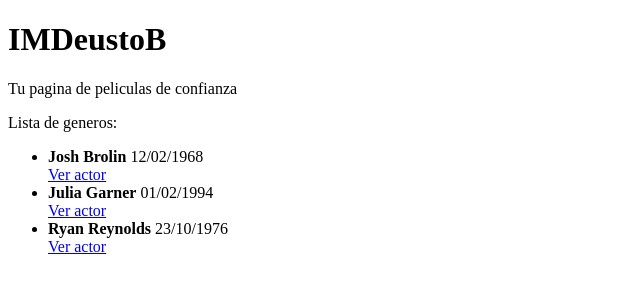
After one commit to lorenaespinel07/ProyectoWeb, a Django app: page /IMDeustoB/actores in a window 1280 px wide. The commit adds this page. Shown: the top 300 px of the page, without its empty margins (0-640 px from the left). Run offline with Django 5.2, Linux system fonts and the light colour scheme; data comes from the database, SQL or seed files in the repository; both versions use the stored data as it was after the commit.

Commit message:
TERMINADOgit add .git add .git add .

```diff
--- a/IW_G6/IMDeustoB/models.py
+++ b/IW_G6/IMDeustoB/models.py
@@ -18,7 +18,7 @@ class Pelicula(models.Model):
     nombre = models.CharField(max_length=100, unique=True)
     sinopsis = models.CharField(max_length=500, blank=True, null=True)
     anyo = models.PositiveIntegerField(blank=True, null=True)
-    generos = models.ManyToManyField(Genero, related_name="peliculas")
+    generos = models.ManyToManyField(Genero, null=True, blank=True, related_name="peliculas")
     imagen = models.URLField(blank=True, null=True)
     #actores
 
@@ -34,6 +34,7 @@ class Actor(models.Model):
     nacimiento = models.CharField(max_length=100, blank=True, null=True)
     pais = models.CharField(max_length=100, blank=True, null=True)
     imagen = models.URLField(blank=True, null=True)
+    peliculas = models.ManyToManyField(Pelicula, null=True, blank=True, related_name="actores")
 
     class Meta:
         verbose_name = "Actor"
--- a/IW_G6/IMDeustoB/templates/detalle_generos.html
+++ b/IW_G6/IMDeustoB/templates/detalle_generos.html
@@ -10,13 +10,13 @@
 
 <ul>
 
-{%for pelicula in genero.peliculas %}
+{%for pelicula in genero.peliculas.all %}
 
 <li><strong>{{pelicula.nombre}}</strong><em>Año: {{pelicula.anyo}}</em>
     <br>
     <span>{{pelicula.sinopsis}}</span>
     <br>
-    <a href="{% url 'pelicula_detalles'%}">Ver pelicula</a>
+    <a href="{% url 'detalle_peliculas' pelicula.id%}">Ver pelicula</a>
     <br>
     <img src="{{pelicula.imagen}}" alt="" width="300px">
 </li>
--- a/IW_G6/IMDeustoB/templates/index.html
+++ b/IW_G6/IMDeustoB/templates/index.html
@@ -4,6 +4,11 @@
     <meta charset="UTF-8">
     <meta name="viewport" content="width=device-width, initial-scale=1.0">
     <title>{%block titulo%} IMDeustoB {%endblock%}</title>
+    <style>
+        img {
+            width: 300px;
+        }
+    </style>
 </head>
 <body>
     <header>
--- /dev/null
+++ b/IW_G6/IMDeustoB/templates/lista_actores.html
@@ -0,0 +1,23 @@
+{%extends 'index.html'%}
+{%block titulo%}Lista Peliculas{%endblock%}
+
+{%block contenido%}
+<span>Lista de generos:</span>
+
+<ul>
+    {% for actor in actores %}
+
+    <li><strong>{{actor.nombre}}</strong>
+        <span>{{actor.nacimiento}}</span>
+        <br>
+        <a href="{% url 'detalle_actores' actor.id %}">Ver actor</a>
+
+    </li>
+
+
+    {% endfor %}
+
+</ul>
+
+
+{%endblock%}
--- a/IW_G6/IMDeustoB/templates/lista_generos.html
+++ b/IW_G6/IMDeustoB/templates/lista_generos.html
@@ -12,7 +12,7 @@
         <br>
         <p>{{genero.descripcion}}</p>
         <br>
-        <a href="{% url 'detalles_genero' genero.id %}">Ver peliculas de {{genero.nombre}}</a>
+        <a href="{% url 'detalle_generos' genero.id %}">Ver peliculas de {{genero.nombre}}</a>
 
     </li>
 
--- a/IW_G6/IMDeustoB/templates/lista_peliculas.html
+++ b/IW_G6/IMDeustoB/templates/lista_peliculas.html
@@ -12,7 +12,7 @@
     <br>
     <span>{{pelicula.sinopsis}}</span>
     <br>
-    <a href="{% url 'pelicula_detalles' pelicula.id%}">Ver pelicula</a>
+    <a href="{% url 'detalle_peliculas' pelicula.id%}">Ver pelicula</a>
     <br>
     <img src="{{pelicula.imagen}}" alt="" width="300px">
 </li>
--- a/IW_G6/IMDeustoB/urls.py
+++ b/IW_G6/IMDeustoB/urls.py
@@ -6,11 +6,11 @@ urlpatterns = [
     path('', views.index, name='index'),
 
     path('generos', views.lista_generos, name='lista_generos'),
-    path('generos/<int:pk>/', views.detalle_generos, name='datelle_generos'),
+    path('generos/<int:pk>/', views.detalle_generos, name='detalle_generos'),
 
     path('peliculas', views.lista_peliculas, name='lista_peliculas'),
-    path('peliculas/<int:pk>/', views.detalle_peliculas, name='datelle_peliculas'),
+    path('peliculas/<int:pk>/', views.detalle_peliculas, name='detalle_peliculas'),
 
     path('actores', views.lista_actores, name='lista_actores'),
-    path('actores/<int:pk>/', views.detalle_actores, name='datelle_actores'),
+    path('actores/<int:pk>/', views.detalle_actores, name='detalle_actores'),
 ]
--- a/IW_G6/IMDeustoB/views.py
+++ b/IW_G6/IMDeustoB/views.py
@@ -19,8 +19,6 @@ def detalle_generos(request, pk):
 
 
 def lista_peliculas(request):
-
-
     peliculas= Pelicula.objects.all()
     return render(request, 'lista_peliculas.html', {'peliculas': peliculas})
 
```
Also changed, not shown: IW_G6/IMDeustoB/templates/detalle_actores.html (+31 -0 lines), IW_G6/IMDeustoB/templates/detalle_peliculas.html (+27 -0 lines), IW_G6/IMDeustoB/migrations/0004_actor_peliculas_alter_pelicula_generos.py (added), IW_G6/db.sqlite3.
